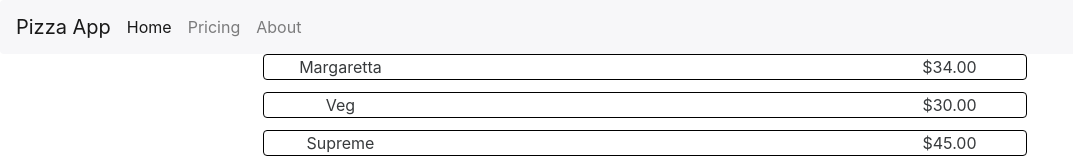
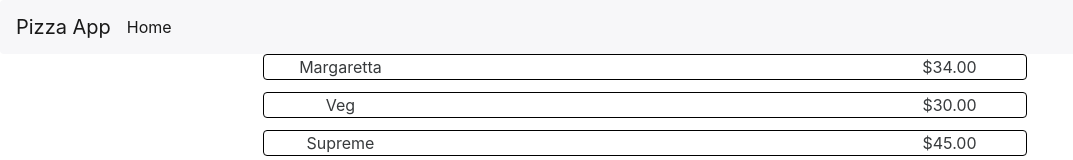
Before and after one commit to prabodhmeshram/angular-pizaa-app, a website: page index.html in a window 1280 px wide. Shown: the top 160 px of the page, without its empty margins (0-1073 px from the left). Drawn offline with Linux system fonts and the light colour scheme.

Commit message:
Removing Unwanted Links

```diff
--- a/index.html
+++ b/index.html
@@ -57,8 +57,6 @@
         <div class="nav navbar-nav">
 		    <a class="navbar-brand" href="#">Pizza App</a>
 		    <a class="nav-item nav-link active" href="#">Home </a>
-		    <a class="nav-item nav-link" href="#">Pricing</a>
-		    <a class="nav-item nav-link" href="#">About</a>
 		  </div>
     </nav>
     <div class='container-fluid'>
```
